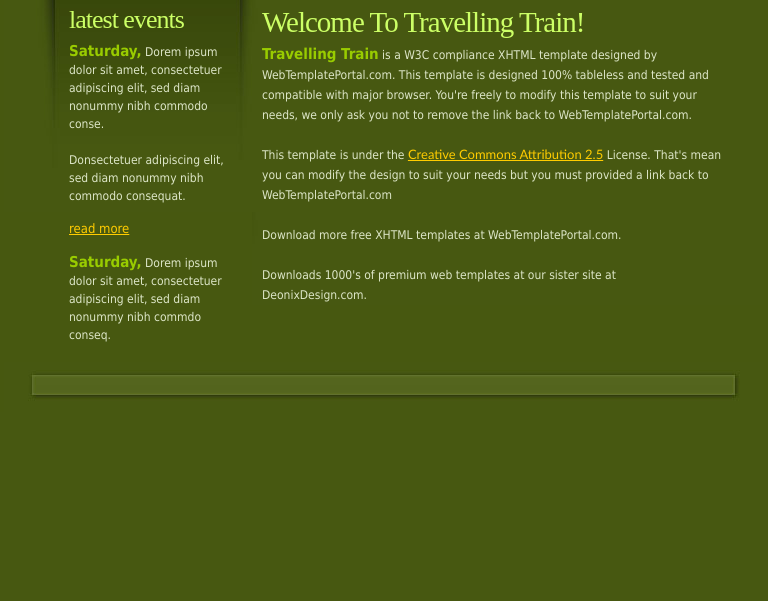
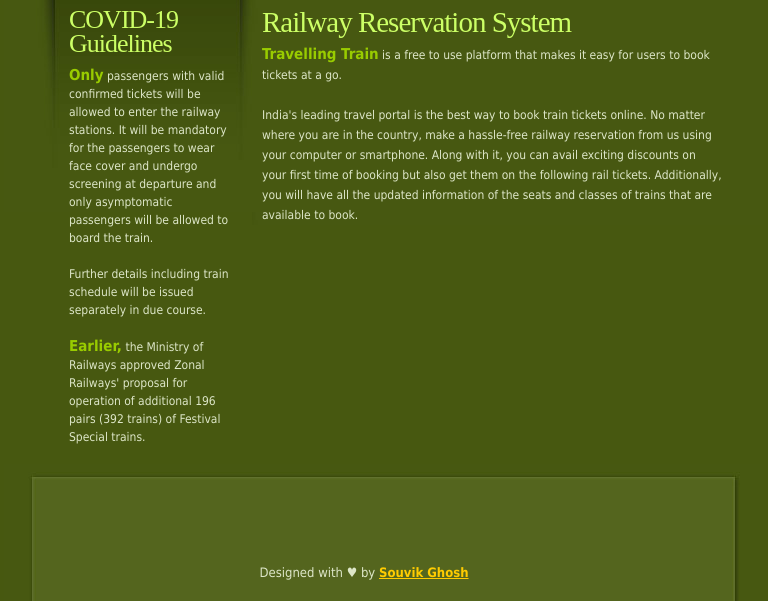
Before and after one commit to fear-the-lord/Login, a PHP site: page /Login/ in a window 1280 px wide. Shown: the part 388-989 px from the top of the page, without its empty margins (256-1024 px from the left). Before the commit the page ends 786 px from the top, so only its background shows below. Run offline with PHP 8.4, Linux system fonts and the light colour scheme.

Commit message:
Add files via upload

```diff
--- a/index.html
+++ b/index.html
@@ -1,7 +1,8 @@
 <!DOCTYPE html PUBLIC "-//W3C//DTD XHTML 1.0 Transitional//EN" "http://www.w3.org/TR/xhtml1/DTD/xhtml1-transitional.dtd">
 <html xmlns="http://www.w3.org/1999/xhtml">
 <head>
-<title>Travelling Train</title>
+<title>Railway Reservation System</title>
+<link rel="icon" href="images/logo.png" type="image/x-icon">
 <meta http-equiv="Content-Type" content="text/html; charset=iso-8859-1" />
 <link href="css/style1.css" rel="stylesheet" type="text/css" />
 </head>
@@ -9,46 +10,37 @@
 <div id="Container">
   <div id="header_"> &nbsp;
     <ul class="navi">
-      <li><a href="http://all-free-download.com/free-website-templates/">Home Page</a></li>
-      <li><a href="http://all-free-download.com/free-website-templates/">About Us</a></li>
-      <li><a href="http://all-free-download.com/free-website-templates/">Contact Us</a></li>
-      <li><a href="http://all-free-download.com/free-website-templates/">Photos Gallery</a></li>
-      <li><a href="http://all-free-download.com/free-website-templates/">Latest Events</a></li>
+      <li><a href="index.html">Home Page</a></li>
+      <li><a href="register.php">Register</a></li>
+      <li><a href="https://fear-the-lord.github.io/Souvik-Portfolio-Website/">Contact Us</a></li>
+      <li><a href="#">View Ticket</a></li>
     </ul>
   </div>
   <div id="left_">
-    <h2>latest events</h2>
-    <p><span>Saturday,</span> Dorem ipsum dolor sit amet, consectetuer adipiscing elit, sed diam nonummy nibh commodo conse. </p>
+    <h2>COVID-19 Guidelines</h2>
+    <p><span>Only</span> passengers with valid confirmed tickets will be allowed to enter the railway stations. It will be mandatory for the
+    passengers to wear face cover and undergo screening at departure and only asymptomatic passengers will be allowed to
+    board the train.  </p>
     <p>&nbsp;</p>
-    <p>Donsectetuer adipiscing elit, sed diam nonummy nibh commodo consequat.</p>
+    <p>Further details including train schedule will be issued separately in due course.</p>
     <p>&nbsp;</p>
-    <p><a href="http://all-free-download.com/free-website-templates/">read more</a></p>
-    <p>&nbsp;</p>
-    <p><span>Saturday,</span> Dorem ipsum dolor sit amet, consectetuer adipiscing elit, sed diam nonummy nibh commdo conseq. </p>
+    <p><span>Earlier,</span> the Ministry of Railways approved Zonal Railways' proposal for operation of additional 196 pairs (392 trains)
+    of Festival Special trains. </p>
     <p>&nbsp;</p>
   </div>
   <div id="right_">
-    <h2>Welcome To Travelling Train!</h2>
-    <p><span class="style1">Travelling Train</span> is a W3C compliance XHTML template designed by WebTemplatePortal.com. This template is designed 100% tableless and tested and compatible with major browser. You're freely to modify this template to suit your needs, we only ask you not to remove the link back to WebTemplatePortal.com. </p>
+    <h2>Railway Reservation System</h2>
+    <p><span class="style1">Travelling Train</span> is a free to use platform that makes it easy for users to book tickets at a go.</p>
     <p>&nbsp;</p>
-    <p>This template is under the <a target="_blank" href="http://creativecommons.org/licenses/by/2.5/">Creative Commons Attribution 2.5</a> License. That's mean you can modify the design to suit your needs but you must provided a link back to WebTemplatePortal.com </p>
-    <p>&nbsp;</p>
-    <p>Download more free XHTML templates at WebTemplatePortal.com.</p>
-    <p>&nbsp;</p>
-    <p>Downloads 1000's of premium web templates at our sister site at DeonixDesign.com.</p>
+    <p>India's leading travel portal is the best way to book train tickets online. No matter where you are in the
+    country, make a hassle-free railway reservation from us using your computer or smartphone. Along with it, you can avail
+    exciting discounts on your first time of booking but also get them on the following rail tickets. Additionally, you will
+    have all the updated information of the seats and classes of trains that are available to book.</p>
   </div>
   <div id="footer1_"> &nbsp;</div>
-  <!-- <div id="footer2_">
+  <div id="footer2_">
     <p>&nbsp;</p>
-    <p>Designed by <a href="http://www.webtemplateportal.com/">WebTemplatePortal.com</a><br />
-      This template is under the <a target="_blank" href="http://creativecommons.org/licenses/by/2.5/">Creative Commons Attribution 2.5</a> License.<br />
-      <br />
-      <span>Adipiscing elit sed diam nonummy nibh commodo consequat sit amets. Sorem ipsum dolor sit amet, consectetuer adipiscing.</span></p>
-    <p>&nbsp;</p>
-    <p><a target="_blank" href="http://validator.w3.org/check?uri=referer"> <img src="http://www.w3.org/Icons/valid-xhtml10" alt="Valid XHTML 1.0 Transitional" height="31" width="88" border="0" /></a></p>
-    <p>&nbsp;</p>
-  </div> -->
-  <div id="footer3_"> &nbsp;</div>
-</div>
-<!-- <div style = "text-align: center;">This template  downloaded form <a href='http://all-free-download.com/free-website-templates/'>free website templates</a></div></body> -->
+    <p>Designed with &hearts; by <a href="https://fear-the-lord.github.io/Souvik-Portfolio-Website/">Souvik Ghosh</a><br /></p>
+  </div>
+
 </html>
--- a/mailconfirm.html
+++ b/mailconfirm.html
@@ -12,13 +12,14 @@
     <link rel="stylesheet" href="css/style.css">
     <link rel="stylesheet" href="https://cdnjs.cloudflare.com/ajax/libs/font-awesome/4.7.0/css/font-awesome.min.css">
     <title>Confirmation Page</title>
+    <link rel="icon" href="images/logo.png" type="image/x-icon">
 </head>
 
 <body>
 
     <!-- Creating the Navbar -->
     <nav class="navbar navbar-expand-lg navbar-dark bg-dark">
-        <a class="navbar-brand" href="#">Php Login System</a>
+        <i class="fa fa-train" style="color: white;"></i>&nbsp;&nbsp;<a class="navbar-brand" href="#">Railway Reservation System</a>
         <button class="navbar-toggler" type="button" data-toggle="collapse" data-target="#navbarNavAltMarkup"
             aria-controls="navbarNavAltMarkup" aria-expanded="false" aria-label="Toggle navigation">
             <span class="navbar-toggler-icon"></span>
@@ -27,7 +28,7 @@
             <div class="navbar-nav">
                 <a class="nav-link active" href="#">Home <span class="sr-only">(current)</span></a>
                 <a class="nav-link" href="#">About</a>
-                <a class="nav-link" href="#">Contact Us</a>
+                <a class="nav-link" href="https://fear-the-lord.github.io/Souvik-Portfolio-Website/">Contact Us</a>
                 <!-- <a class="nav-link disabled" href="#" tabindex="-1" aria-disabled="true">Disabled</a> -->
             </div>
         </div>
```
Also changed, not shown: bookticket.php (added, +140 -0 lines), login.php (+8 -2 lines), register.php (+11 -8 lines), welcome.php (+13 -3 lines).
